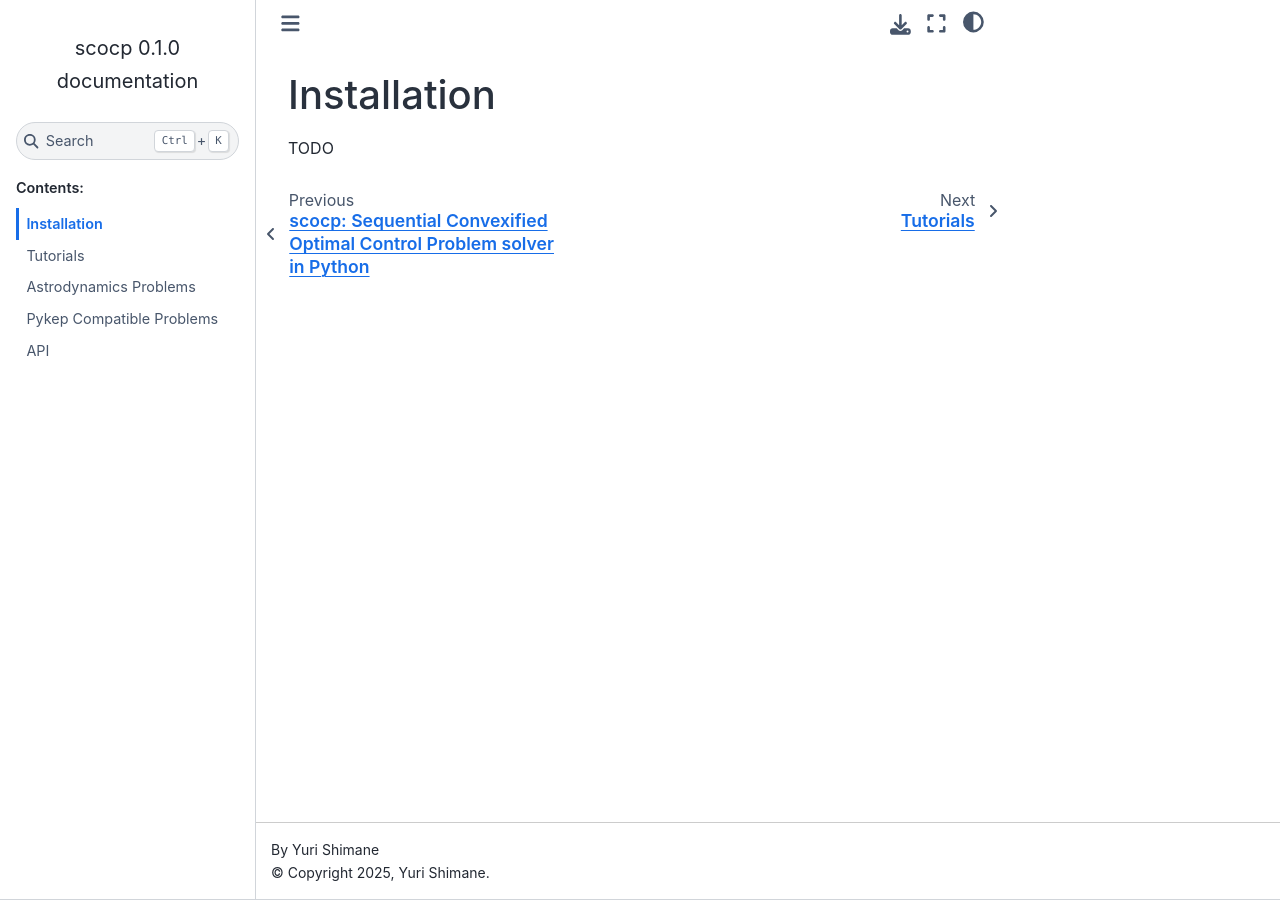
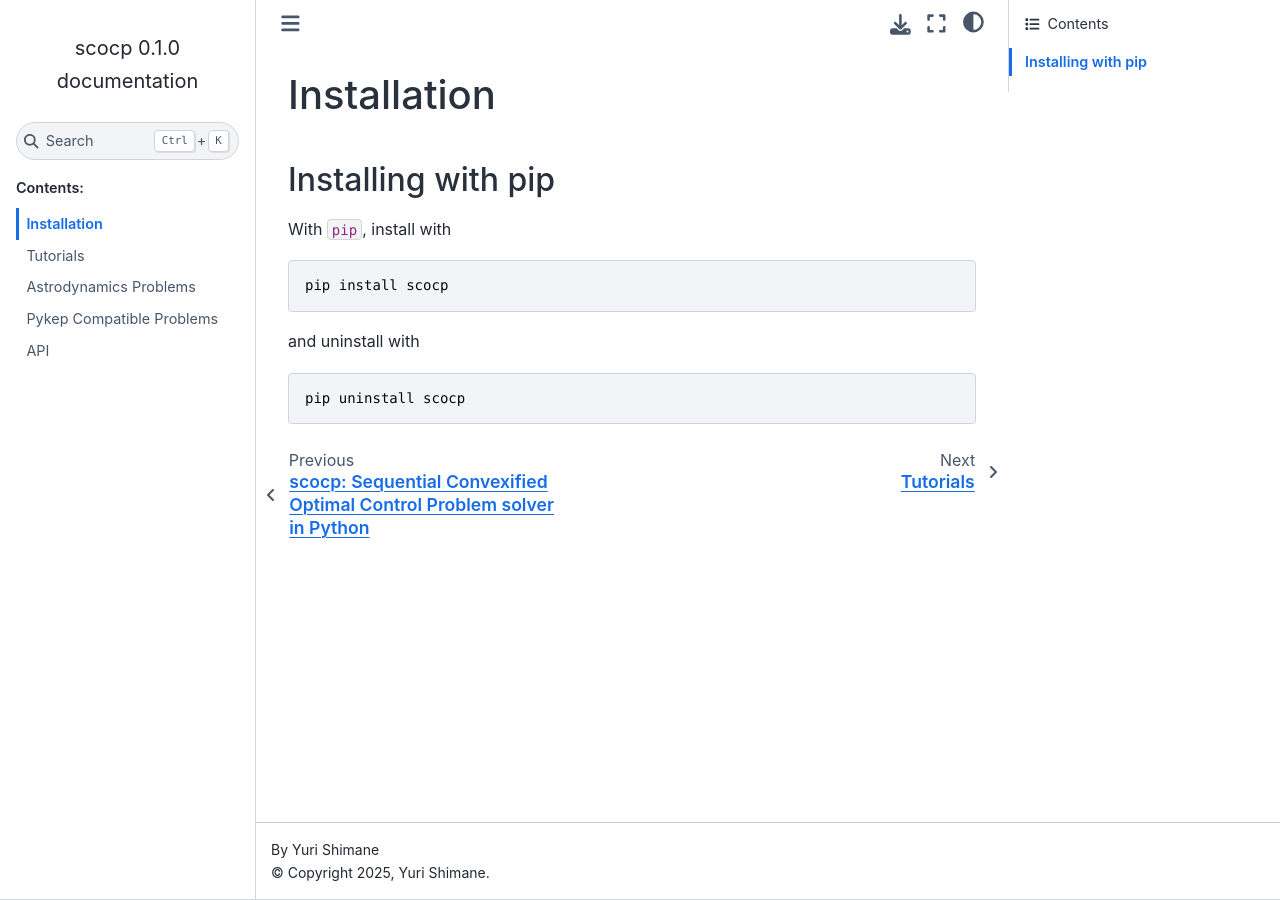
Before and after one commit to Yuricst/scocp, a Sphinx documentation site: the page built from docs/source/installation.md, in a window 1280 px wide. Built offline with Sphinx 7.4.7 and the Sphinx Book theme 1.1.4, drawn with Linux system fonts in a browser that asks for light colours.

Commit message:
installation instruction updated

````diff
--- a/docs/source/installation.md
+++ b/docs/source/installation.md
@@ -1,3 +1,15 @@
 # Installation
 
-TODO
+## Installing with pip
+
+With `pip`, install with
+
+```
+pip install scocp
+```
+
+and uninstall with
+
+```
+pip uninstall scocp
+```
````
Also changed, not shown: README.md (+16 -0 lines).
